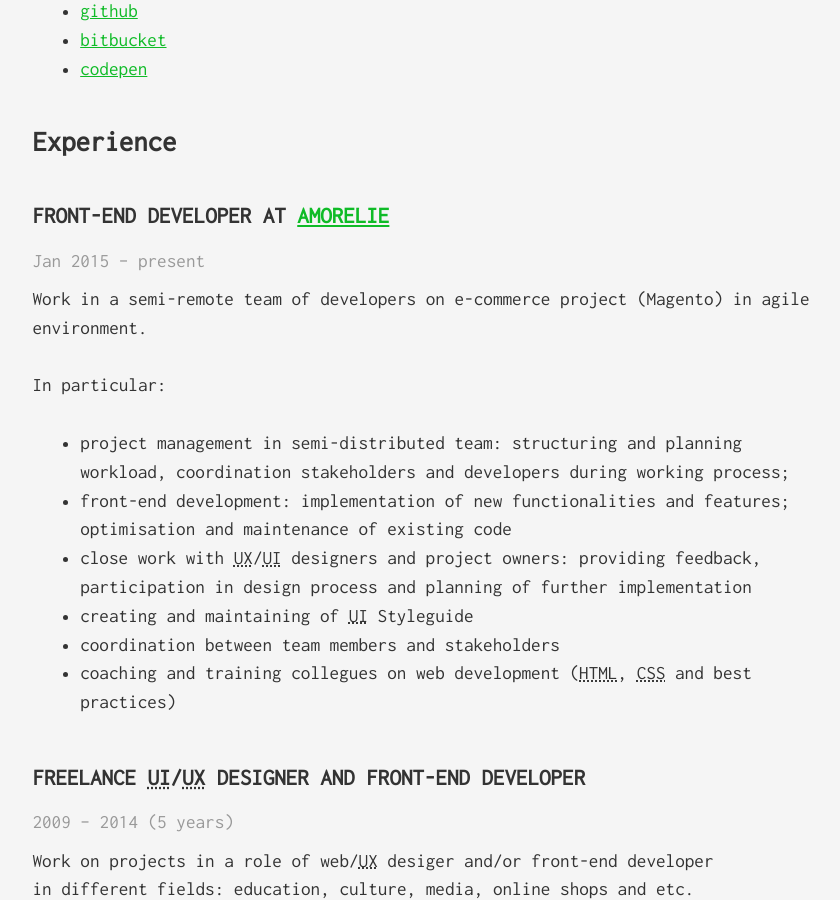
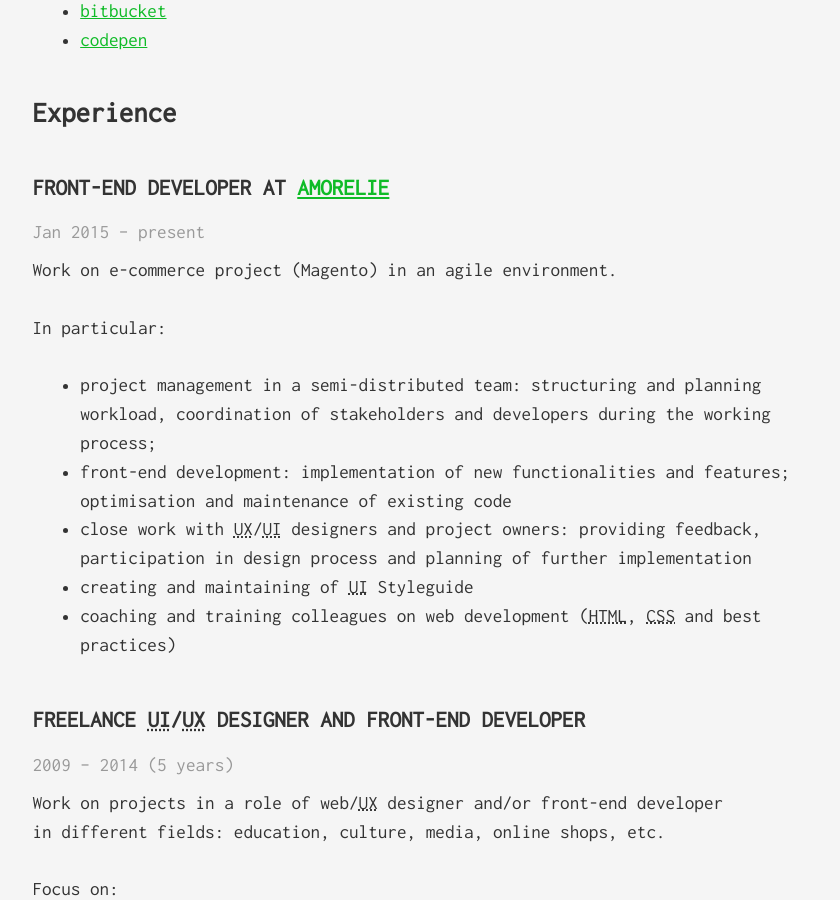
Before and after one commit to tataata/taniaabanina.com, a Jekyll site: the page built from resume.md, in a window 1280 px wide and 900 px high, scrolled down 1370 px. Shown: the whole window, without its empty margins (6-846 px from the left). Built offline with Jekyll 4.4.1, drawn with Linux system fonts in a browser that asks for light colours; some of the changed text lies outside the part shown.

Commit message:
cv fixes after  proofreading

```diff
--- a/resume.md
+++ b/resume.md
@@ -23,7 +23,7 @@
 
 - <abbr title="User Experience">UX</abbr>/<abbr title="User Interface">UI</abbr> design and development
 - design of information and content architecture
-- templating and integrating <abbr title="User Interface">UI</abbr> in a context of different frameworks (Wordpress/Magento, Rails, Node.js, Django, Jekyll, Bootstrap, <abbr title="Procedural Language/Structured Query Language">PL/SQL</abbr>✌ and etc)
+- templating and integrating <abbr title="User Interface">UI</abbr> in a context of different frameworks (Wordpress/Magento, Rails, Node.js, Django, Jekyll, Bootstrap, <abbr title="Procedural Language/Structured Query Language">PL/SQL</abbr>✌, etc)
 - refactoring and optimisation of existing code
 - building design systems and <abbr title="User Interface">UI</abbr> styleguides
 - page speed optimisation
@@ -53,21 +53,20 @@
 ### Front-end developer at [Amorelie](https://amorelie.de)
 <p class="mute">Jan 2015 &ndash; present</p>
 
-Work in a semi-remote team of developers on e-commerce project (Magento) in agile environment.
+Work on e-commerce project (Magento) in an agile environment.
 
 In particular:
-- project management in semi-distributed team: structuring and planning workload, coordination stakeholders and developers during working process;
+- project management in a semi-distributed team: structuring and planning workload, coordination of  stakeholders and developers during the working process;
 - front-end development: implementation of new functionalities and features; optimisation and maintenance of existing code
 - close work with <abbr title="User Experience">UX</abbr>/<abbr title="User Interface">UI</abbr> designers and project owners: providing feedback, participation in design process and planning of further implementation
 - creating and maintaining of <abbr title="User Interface">UI</abbr> Styleguide
-- coordination between team members and stakeholders
-- coaching and training collegues on web development (<abbr title="HyperText Markup Language">HTML</abbr>, <abbr title="Cascading Style Sheets">CSS</abbr> and best practices)
+- coaching and training colleagues on web development (<abbr title="HyperText Markup Language">HTML</abbr>, <abbr title="Cascading Style Sheets">CSS</abbr> and best practices)
 
 
 ### Freelance <abbr title="User Interface">UI</abbr>/<abbr title="User Experience">UX</abbr> designer and front-end developer
 <p class="mute">2009 &ndash; 2014 (5&nbsp;years)</p>
 
-Work on projects in&nbsp;a&nbsp;role&nbsp;of&nbsp;web/<abbr title="User Experience">UX</abbr> desiger and/or front-end developer in&nbsp;different fields: education, culture, media, online shops and etc.
+Work on projects in&nbsp;a&nbsp;role&nbsp;of&nbsp;web/<abbr title="User Experience">UX</abbr> designer and/or front-end developer in&nbsp;different fields: education, culture, media, online shops, etc.
 
 Focus on:
 - <abbr title="User Experience">UX</abbr> &amp; <abbr title="User Interface">UI</abbr> design (websites, web/iOS applications)
@@ -75,7 +74,7 @@
 - design of user workflows and scenarios
 - interface audit
 - consulting on brand and content strategy
-- writing expression of requirements
+- writing an expression of requirements
 
 Selected clients and projects:
 
```
Also changed, not shown: other parts of resume.md (+1 -1 lines), 1 other file.
